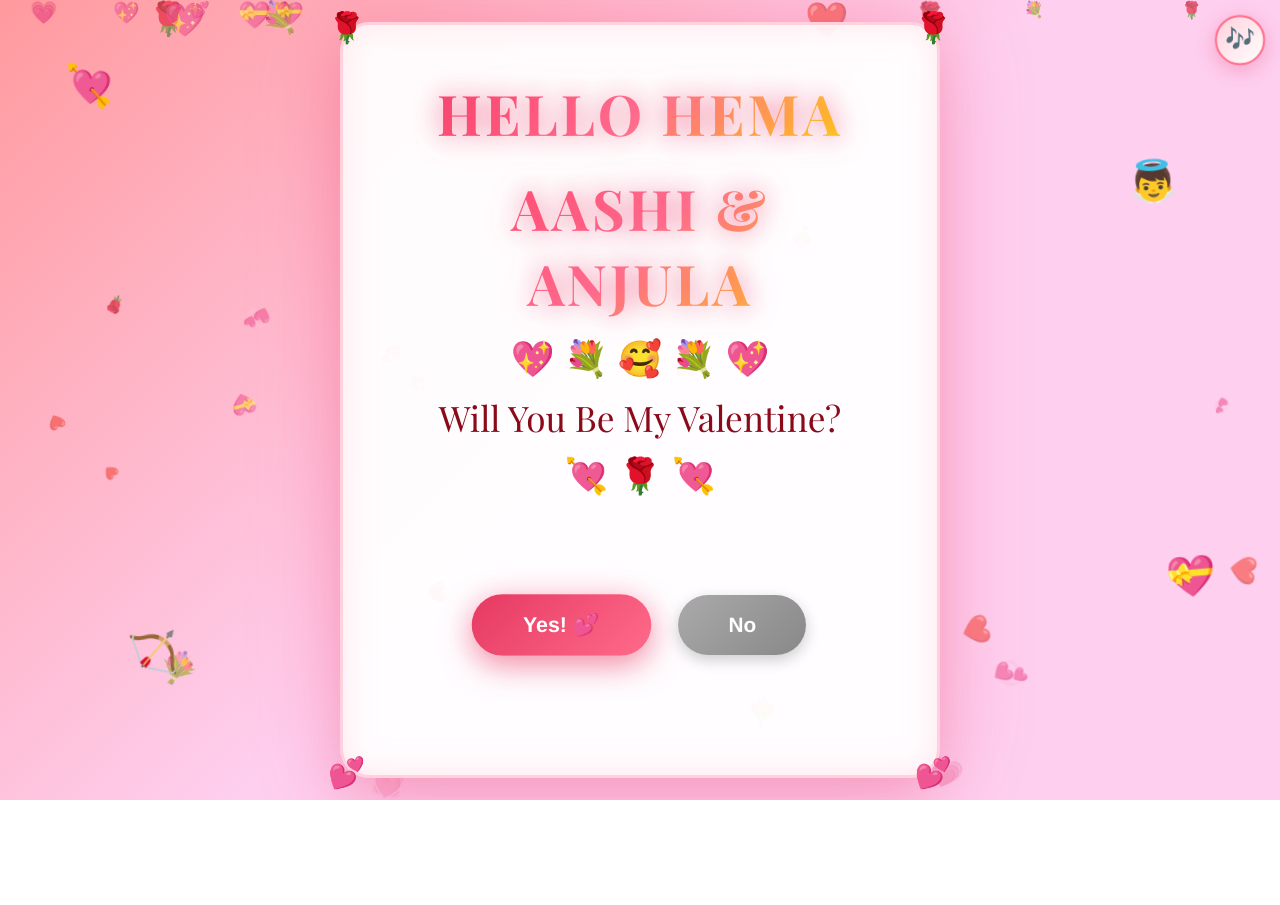
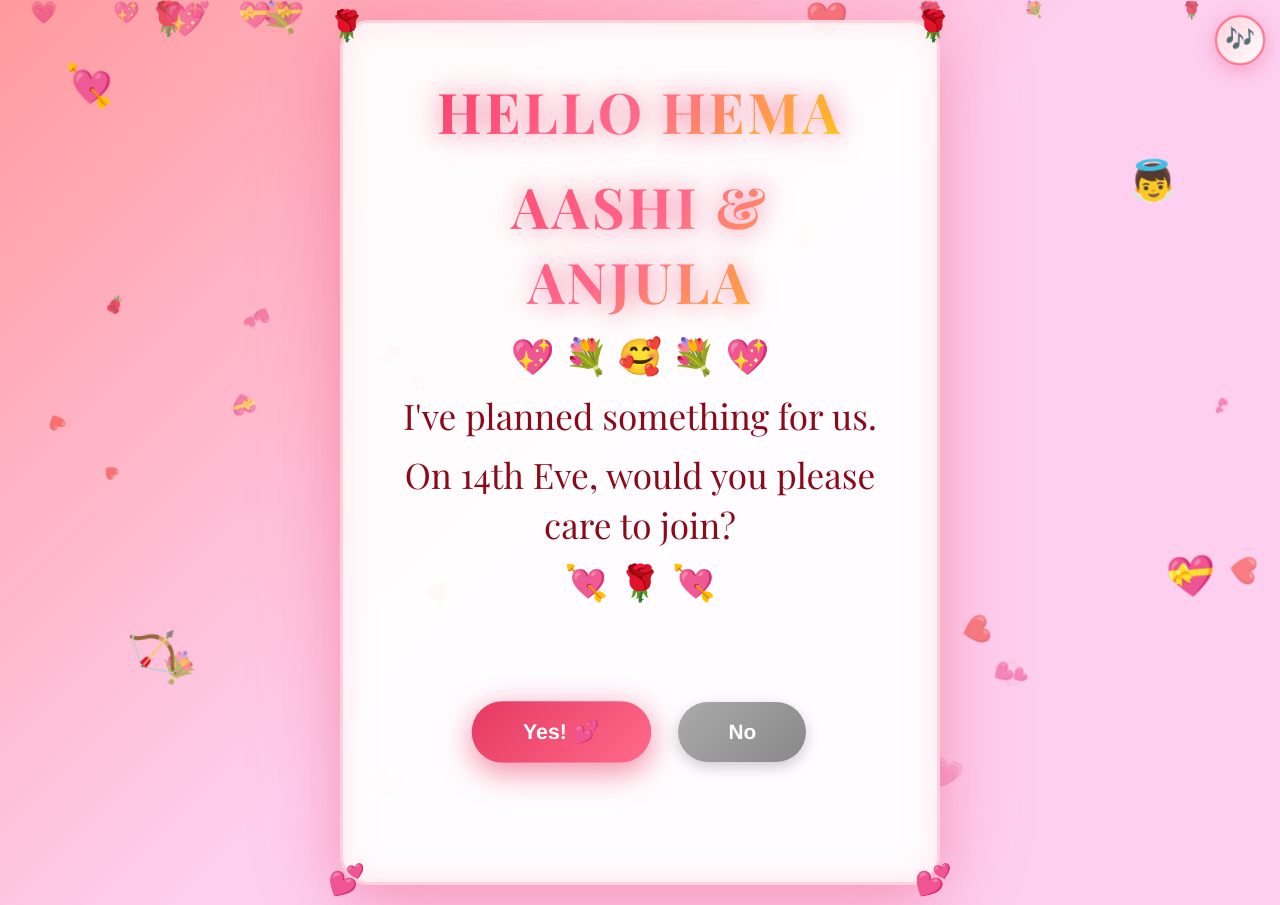
Before and after one commit to addyklicks/OneForHema, a plain HTML site: page index.html in a window 1280 px wide. Before the commit the page ends 800 px from the top, so only its background shows below. Drawn offline with nearby package versions, Linux system fonts and the light colour scheme.

Commit message:
Question change

```diff
--- a/index.html
+++ b/index.html
@@ -909,7 +909,8 @@
             <h1 class="name">HELLO HEMA</h1>
             <h1 class="name">AASHI & ANJULA</h1>
             <div class="emoji-row">💖 💐 🥰 💐 💖</div>
-            <p class="question">Will You Be My Valentine?</p>
+            <p class="question">I've planned something for us.</p>
+            <p class="question">On 14th Eve, would you please care to join?</p>
             <div class="emoji-row">💘 🌹 💘</div>
 
             <div class="buttons-container" id="buttonsContainer">
```
Also changed, not shown: 1 other file.
